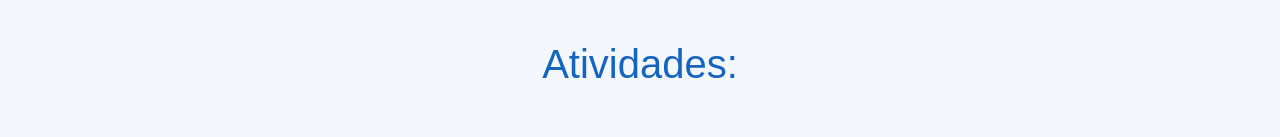
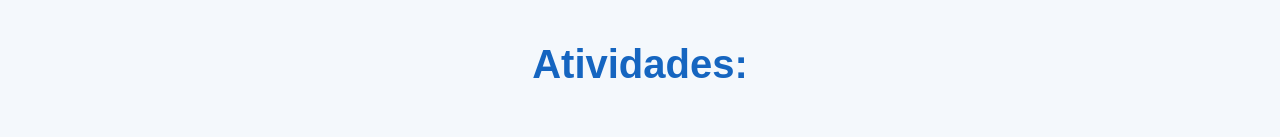
Before and after one commit to ArthurBackes09/Ambientacao, a plain HTML site: page index.html in a window 1280 px wide. Shown: the part 481-618 px from the top of the page. Drawn offline with Linux system fonts and the light colour scheme.

Commit message:
negrito em atividades

```diff
--- a/index.html
+++ b/index.html
@@ -20,7 +20,7 @@
             <p style="color:  #1565c0;">Meu nome é Arthur Prestes Backes, estou no segundo ano do Ensino Médio no
                 Senac,e procuro me desenvolver como profissional na área de desenvolvimento web.</p>
             <br>
-            <p>Atividades:</p>
+            <p><b>Atividades:</b></p>
                 <br>
                 <div class="botoes-atividades">
         <a href="" target="_blank">
```
